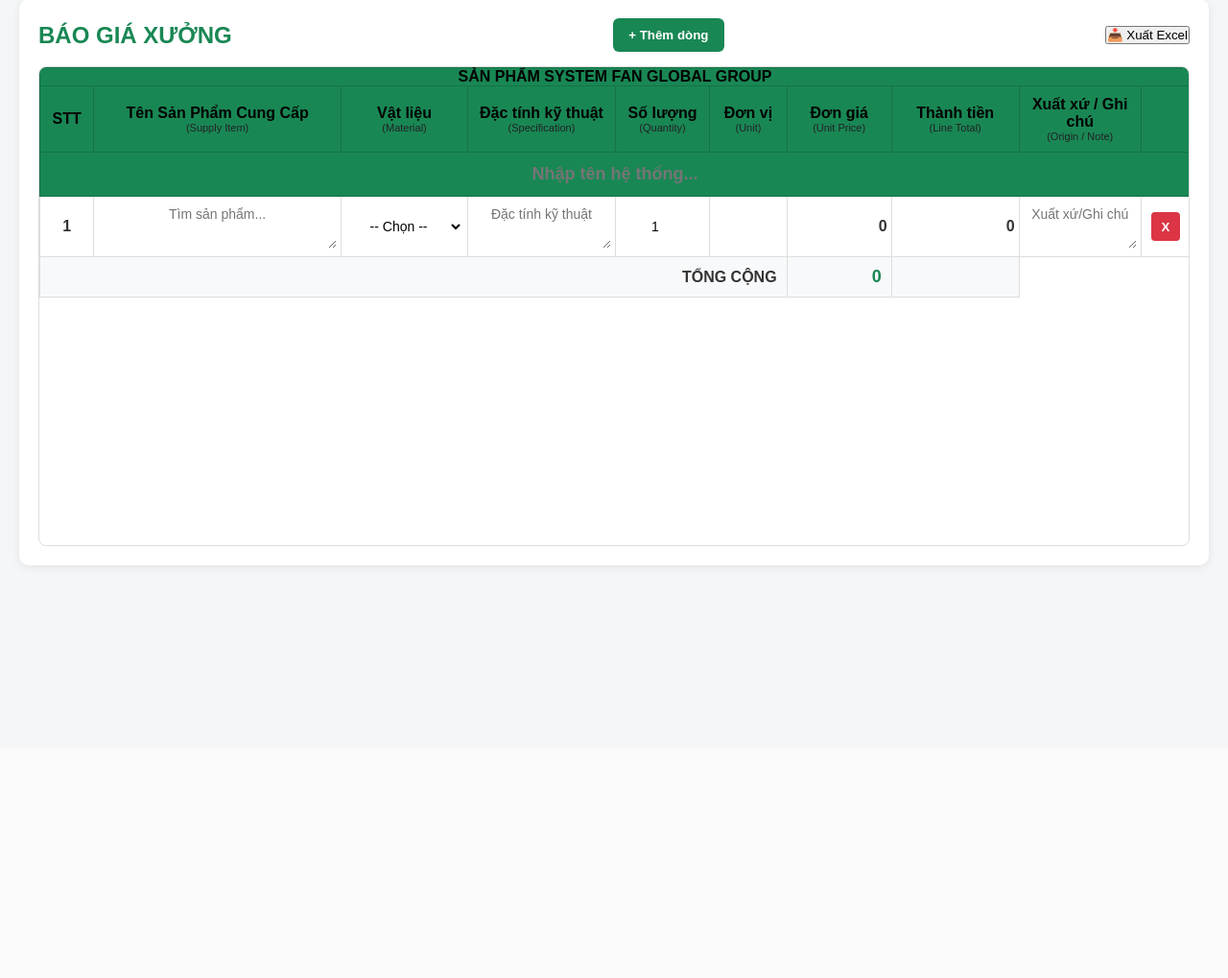
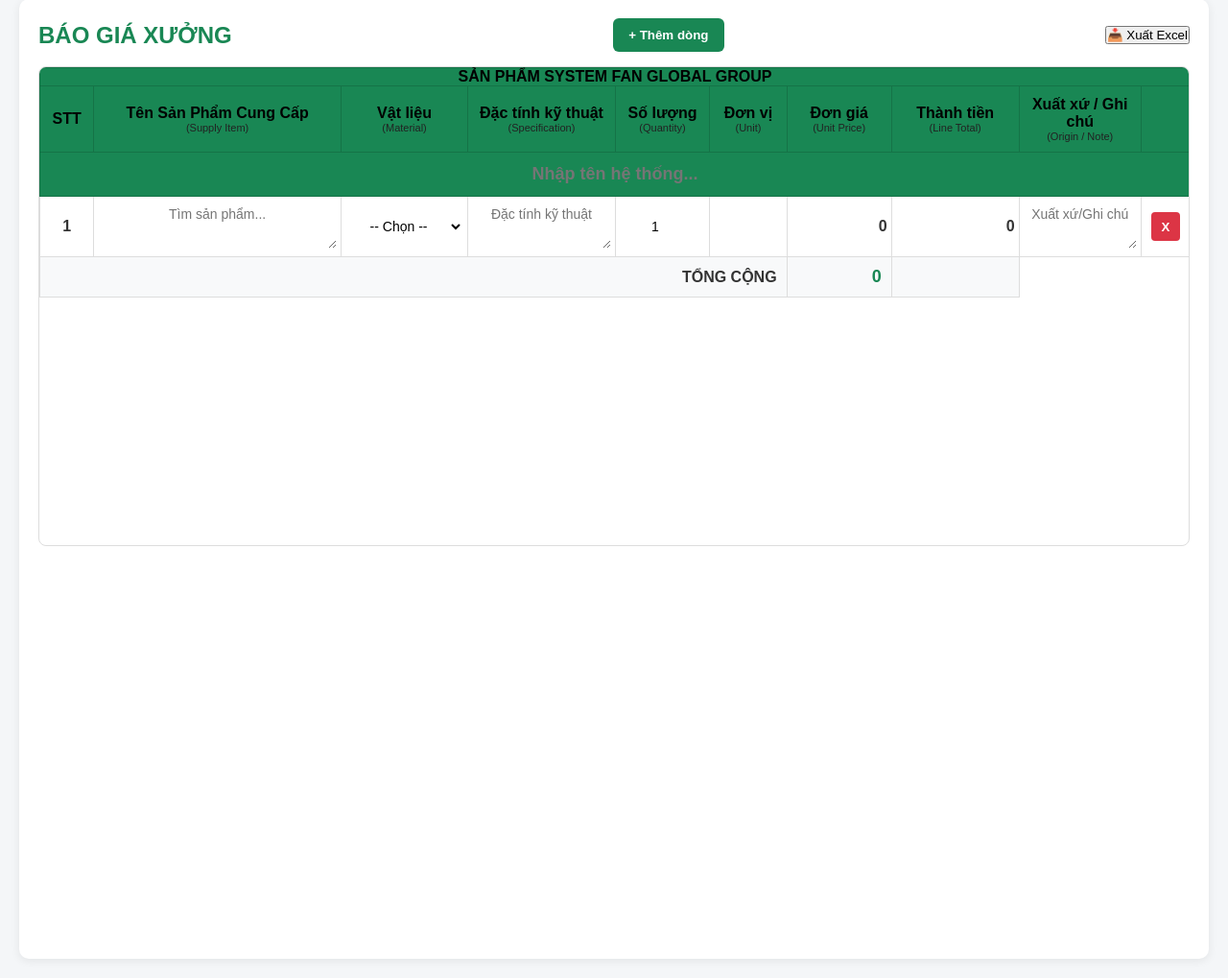
Before and after one commit to 20020899-debug/quote-web, a Flask app: page / in a window 1280 px wide. Shown: the part 21-1040 px from the top of the page at 96% size. Before the commit the page ends 614 px from the top, so only its background shows below. Run offline with Flask 3, Linux system fonts and the light colour scheme; data that the repository does not hold is empty; some libraries are stand-ins or nearby versions.

Commit message:
Update style.css

```diff
--- a/quote-web/static/style.css
+++ b/quote-web/static/style.css
@@ -23,7 +23,7 @@
     padding: 20px;
     border-radius: 10px;
     box-shadow: 0 2px 10px rgba(0,0,0,0.08);
-    min-height: 500px;
+    min-height: 1000px;
 }
 
 /* =====================================================
```
